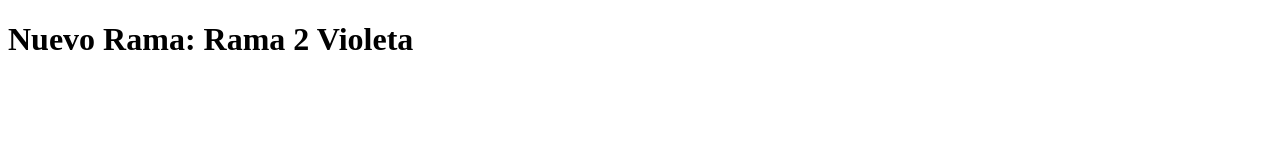
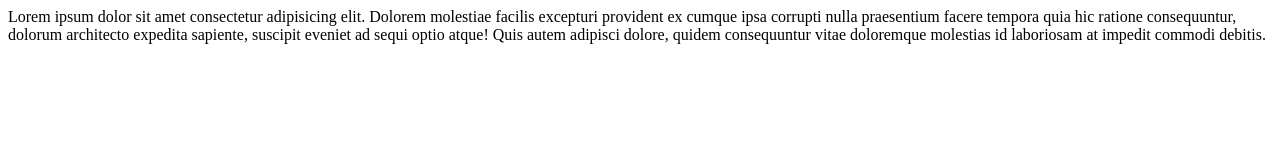
Before and after one commit to dennis-0312/test, a plain HTML site: page index.html in a window 1280 px wide. Drawn offline with Linux system fonts and the light colour scheme.

Commit message:
Agregué un main

```diff
--- a/index.html
+++ b/index.html
@@ -1,12 +1,21 @@
 <!DOCTYPE html>
 <html lang="en">
+
 <head>
     <meta charset="UTF-8">
     <meta http-equiv="X-UA-Compatible" content="IE=edge">
     <meta name="viewport" content="width=device-width, initial-scale=1.0">
     <title>Document</title>
 </head>
+
 <body>
-    <h1>Nuevo Rama: Rama 2 Violeta</h1>
+    <main>
+        Lorem ipsum dolor sit amet consectetur adipisicing elit. Dolorem molestiae facilis excepturi provident ex cumque
+        ipsa corrupti nulla praesentium facere tempora quia hic ratione consequuntur, dolorum architecto expedita
+        sapiente, suscipit eveniet ad sequi optio atque! Quis autem adipisci dolore, quidem consequuntur vitae
+        doloremque molestias id laboriosam at impedit commodi debitis.
+    </main>
+
 </body>
+
 </html>
```
